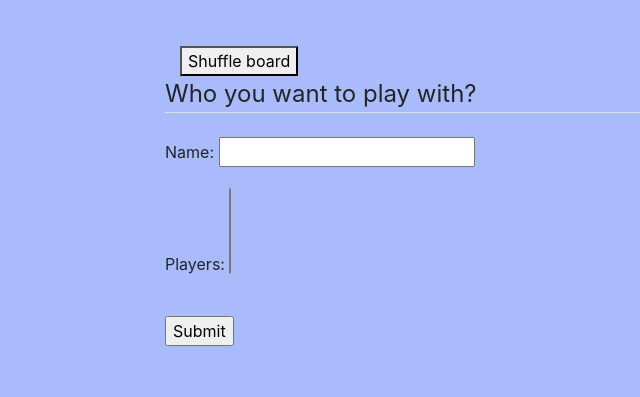
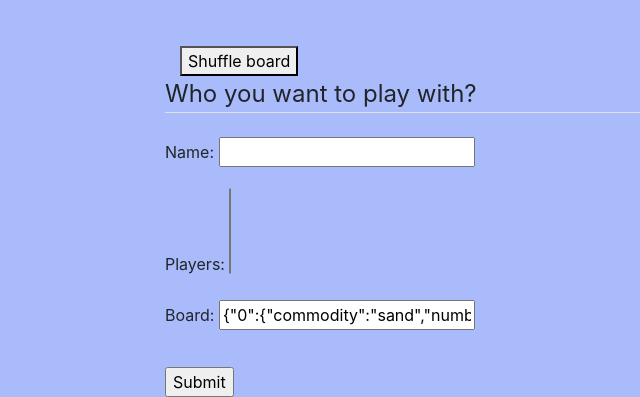
Before and after one commit to oscaroht/Catan, a Django app: page /createnewgame in a window 1280 px wide. Shown: the part 922-1319 px from the top of the page, without its empty margins (10-650 px from the left). Before the commit the page ends 1268 px from the top, so only its background shows below. Run offline with Django 4.2, Linux system fonts and the light colour scheme.

Commit message:
fill in json in form field and create board objects using json

```diff
--- a/catan/game/forms/createnewgame.py
+++ b/catan/game/forms/createnewgame.py
@@ -5,7 +5,7 @@ from django.contrib.auth.models import User
 class NewGameForm(forms.Form):
     name = forms.CharField()
     players = forms.ModelMultipleChoiceField(queryset=User.objects.all())
-    board = forms.CharField(widget=forms.HiddenInput(), required=True)
+    board = forms.CharField(required=True)
 
 
 
--- a/catan/game/templates/game/createnewgame.html
+++ b/catan/game/templates/game/createnewgame.html
@@ -8,7 +8,7 @@
             <legend class="border-bottom mb-4">Who you want to play with?</legend>
 
             {{ form.as_p }}
-            {{form.board.as_hidden}}
+<!--            {{form.board.as_hidden}}-->
         </fieldset>
 <!--        <div class="form-group">-->
 <!--            <button class="btn btn-outline-info" type="submit">Create game</button>-->
@@ -58,7 +58,7 @@ function setBoardRandom(){
     // get random commodity and number
     if(i==0){  // 0 is the dessert tile
       com_type = "sand"
-      number = "*"
+      number = "0"
     } else {
       var index = tiles.length * Math.random() << 0  // <<0 means make int
       var com_type = tiles[index]
--- a/catan/game/views.py
+++ b/catan/game/views.py
@@ -49,13 +49,18 @@ class CreateNewGameView(View):
         game_name = form.cleaned_data.get('name')
         board = form.cleaned_data.get('board')
         print(board)
+        board = json.loads(board)
+        print(board)
+        print(board['0'])
+
 
         new_game = Game.objects.create(name=game_name)
-        new_game.save()
         for p in users:
             player = Player.objects.create(game=new_game, user=p)
             print(f"Add user {p} to game {new_game} as {player}")
-            player.save()
+
+        for key, value in board.items():
+            Board.objects.create(game=new_game, tile_id=key, commodity=value['commodity'], number=value['number'])
 
         return HttpResponse(f"Invited users {', '.join([u.username for u in users])} for game: {new_game.name}")
 
```
